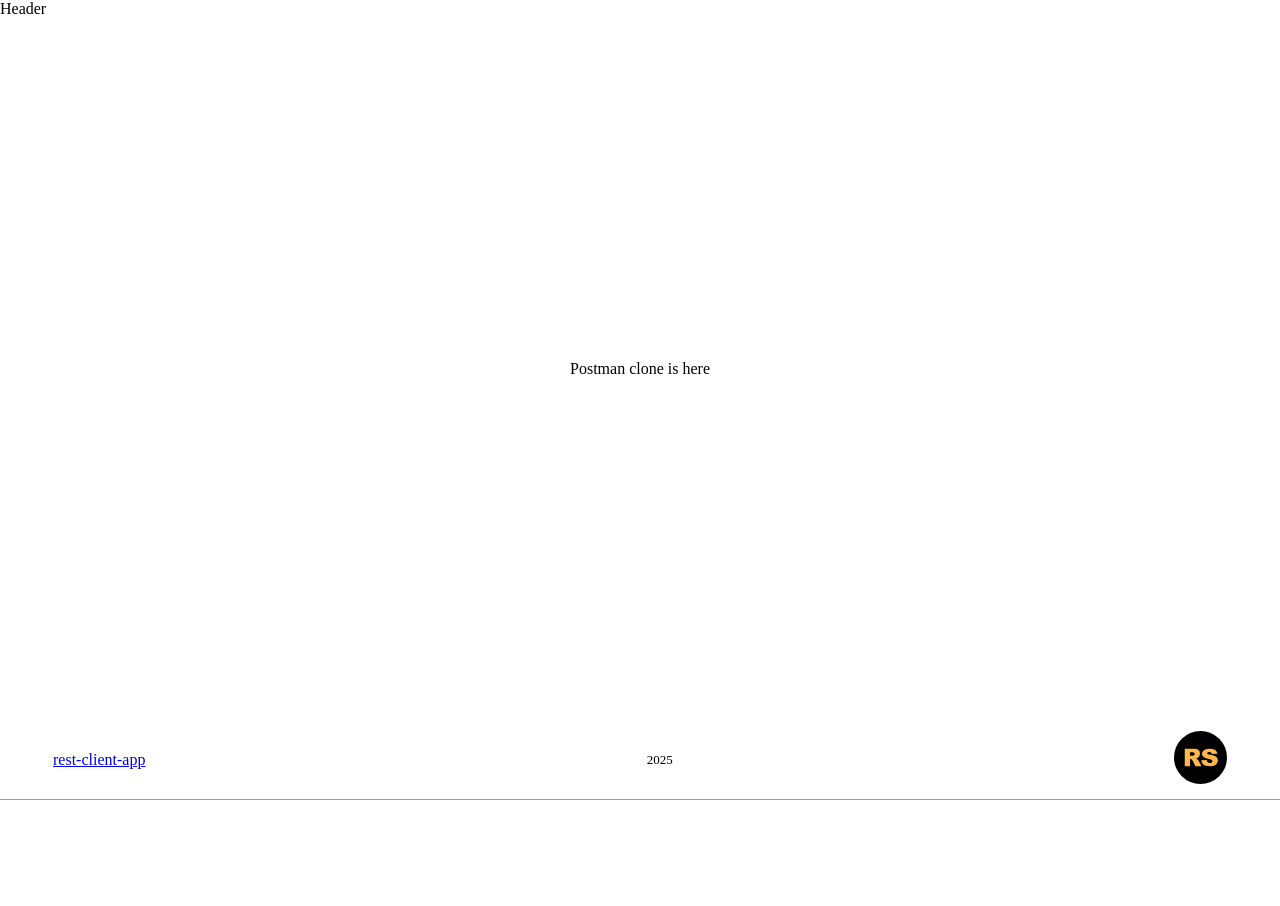
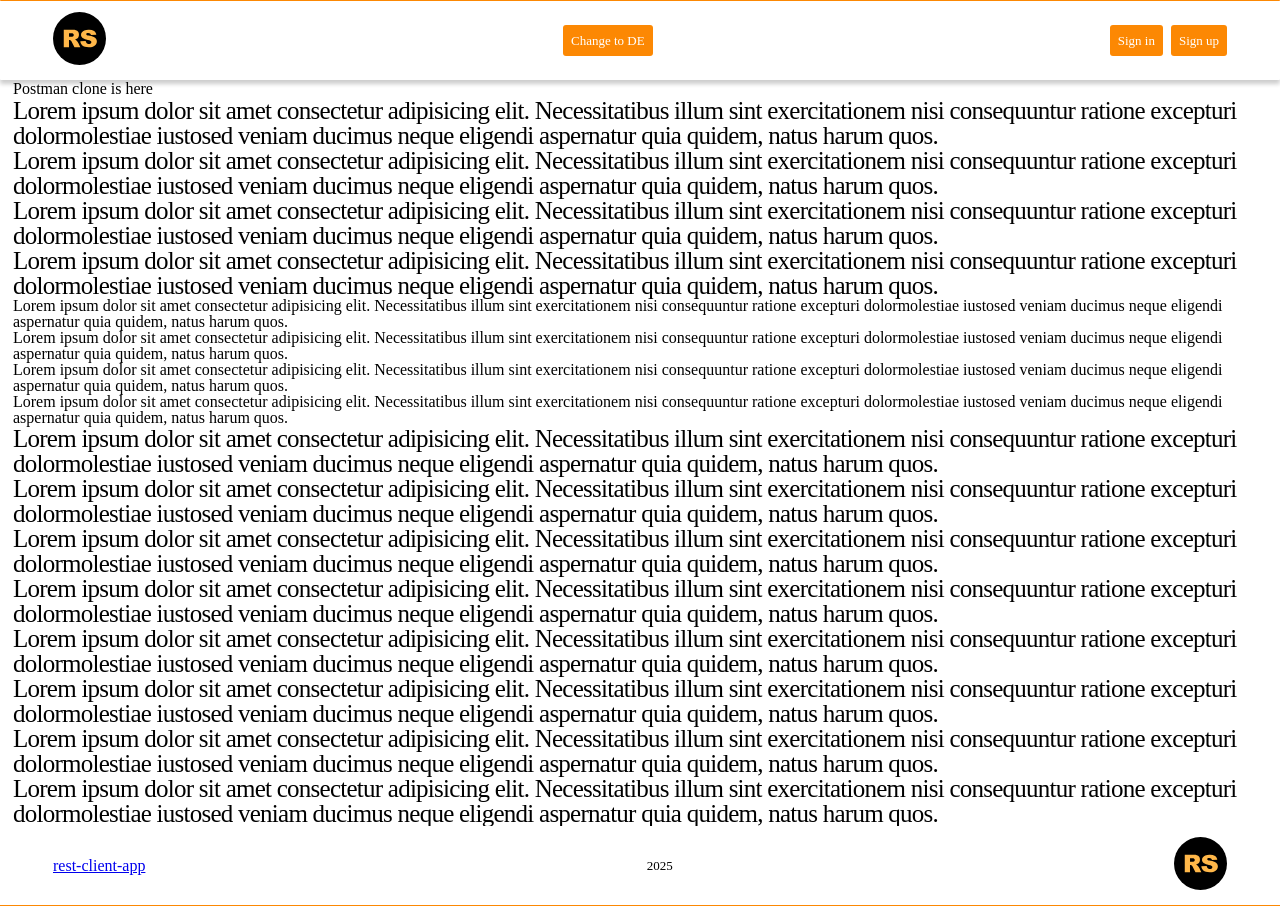
Before and after one commit to Veronika-Kashlej/RESTclient, a Next.js app: page / in a window 1280 px wide. Before the commit the page ends 800 px from the top, so only its background shows below. Built offline with nearby package versions, Linux system fonts and the light colour scheme.

Commit message:
feat: Add sticky header

```diff
--- a/app/App.scss
+++ b/app/App.scss
@@ -3,4 +3,5 @@
 @import '../src/utils/styles/general/general.sass';
 
 @import '../src/components/typo/typo.sass';
+@import '../src/components/header/header.sass';
 @import '../src/components/footer/footer.sass';
--- a/app/page.tsx
+++ b/app/page.tsx
@@ -1,13 +1,94 @@
 import './App.scss';
 
+import Header from '../src/components/header/header';
 import Footer from '../src/components/footer/footer';
 
 export default function Home() {
   return (
     <div className="app" data-testid="app">
-      <header data-testid="header">Header</header>
+      <Header></Header>
       <main style={{ flex: 1 }}>
         <p>Postman clone is here</p>
+        <p className="h2">
+          Lorem ipsum dolor sit amet consectetur adipisicing elit. Necessitatibus illum sint
+          exercitationem nisi consequuntur ratione excepturi dolormolestiae iustosed veniam ducimus
+          neque eligendi aspernatur quia quidem, natus harum quos.
+        </p>
+        <p className="h2">
+          Lorem ipsum dolor sit amet consectetur adipisicing elit. Necessitatibus illum sint
+          exercitationem nisi consequuntur ratione excepturi dolormolestiae iustosed veniam ducimus
+          neque eligendi aspernatur quia quidem, natus harum quos.
+        </p>
+        <p className="h2">
+          Lorem ipsum dolor sit amet consectetur adipisicing elit. Necessitatibus illum sint
+          exercitationem nisi consequuntur ratione excepturi dolormolestiae iustosed veniam ducimus
+          neque eligendi aspernatur quia quidem, natus harum quos.
+        </p>
+        <p className="h2">
+          Lorem ipsum dolor sit amet consectetur adipisicing elit. Necessitatibus illum sint
+          exercitationem nisi consequuntur ratione excepturi dolormolestiae iustosed veniam ducimus
+          neque eligendi aspernatur quia quidem, natus harum quos.
+        </p>
+        <p className="h3">
+          Lorem ipsum dolor sit amet consectetur adipisicing elit. Necessitatibus illum sint
+          exercitationem nisi consequuntur ratione excepturi dolormolestiae iustosed veniam ducimus
+          neque eligendi aspernatur quia quidem, natus harum quos.
+        </p>
+        <p className="h3">
+          Lorem ipsum dolor sit amet consectetur adipisicing elit. Necessitatibus illum sint
+          exercitationem nisi consequuntur ratione excepturi dolormolestiae iustosed veniam ducimus
+          neque eligendi aspernatur quia quidem, natus harum quos.
+        </p>
+        <p className="h3">
+          Lorem ipsum dolor sit amet consectetur adipisicing elit. Necessitatibus illum sint
+          exercitationem nisi consequuntur ratione excepturi dolormolestiae iustosed veniam ducimus
+          neque eligendi aspernatur quia quidem, natus harum quos.
+        </p>
+        <p className="h3">
+          Lorem ipsum dolor sit amet consectetur adipisicing elit. Necessitatibus illum sint
+          exercitationem nisi consequuntur ratione excepturi dolormolestiae iustosed veniam ducimus
+          neque eligendi aspernatur quia quidem, natus harum quos.
+        </p>
+        <p className="h2">
+          Lorem ipsum dolor sit amet consectetur adipisicing elit. Necessitatibus illum sint
+          exercitationem nisi consequuntur ratione excepturi dolormolestiae iustosed veniam ducimus
+          neque eligendi aspernatur quia quidem, natus harum quos.
+        </p>
+        <p className="h2">
+          Lorem ipsum dolor sit amet consectetur adipisicing elit. Necessitatibus illum sint
+          exercitationem nisi consequuntur ratione excepturi dolormolestiae iustosed veniam ducimus
+          neque eligendi aspernatur quia quidem, natus harum quos.
+        </p>
+        <p className="h2">
+          Lorem ipsum dolor sit amet consectetur adipisicing elit. Necessitatibus illum sint
+          exercitationem nisi consequuntur ratione excepturi dolormolestiae iustosed veniam ducimus
+          neque eligendi aspernatur quia quidem, natus harum quos.
+        </p>
+        <p className="h2">
+          Lorem ipsum dolor sit amet consectetur adipisicing elit. Necessitatibus illum sint
+          exercitationem nisi consequuntur ratione excepturi dolormolestiae iustosed veniam ducimus
+          neque eligendi aspernatur quia quidem, natus harum quos.
+        </p>
+        <p className="h2">
+          Lorem ipsum dolor sit amet consectetur adipisicing elit. Necessitatibus illum sint
+          exercitationem nisi consequuntur ratione excepturi dolormolestiae iustosed veniam ducimus
+          neque eligendi aspernatur quia quidem, natus harum quos.
+        </p>
+        <p className="h2">
+          Lorem ipsum dolor sit amet consectetur adipisicing elit. Necessitatibus illum sint
+          exercitationem nisi consequuntur ratione excepturi dolormolestiae iustosed veniam ducimus
+          neque eligendi aspernatur quia quidem, natus harum quos.
+        </p>
+        <p className="h2">
+          Lorem ipsum dolor sit amet consectetur adipisicing elit. Necessitatibus illum sint
+          exercitationem nisi consequuntur ratione excepturi dolormolestiae iustosed veniam ducimus
+          neque eligendi aspernatur quia quidem, natus harum quos.
+        </p>
+        <p className="h2">
+          Lorem ipsum dolor sit amet consectetur adipisicing elit. Necessitatibus illum sint
+          exercitationem nisi consequuntur ratione excepturi dolormolestiae iustosed veniam ducimus
+          neque eligendi aspernatur quia quidem, natus harum quos.
+        </p>
       </main>
       <Footer></Footer>
     </div>
--- a/src/components/footer/footer.tsx
+++ b/src/components/footer/footer.tsx
@@ -16,7 +16,7 @@ const Footer = () => {
       </a>
       <p className="h4">2025</p>
       <a rel="noreferrer" target="_blank" href="https://rs.school/courses/reactjs">
-        <Image src={rsLogo} alt="404 error" width={1200} height={600} />
+        <Image src={rsLogo} alt="404 error" width={80} height={80} />
       </a>
     </footer>
   );
--- /dev/null
+++ b/src/components/header/header.sass
@@ -0,0 +1,30 @@
+.header
+  display: flex
+  justify-content: space-between
+  align-items: center
+  padding: aCalc(16) aCalc(80)
+  border-top: aCalc(2) solid #fc8803
+  box-shadow: 0 aCalc(6) aCalc(6) rgba(0, 0, 0, 0.2)
+  border-radius: aCalc(2)
+  position: sticky
+  background-color: #ffffff
+  z-index: 1
+  top: 0
+  transition: padding .3s, background-color .3s
+  &__btns
+    display: flex
+    gap: aCalc(12)
+  img, svg, button
+    transition: transform .3s
+  svg, img
+    width: aCalc(80)
+    height: aCalc(80)
+    object-fit: cover
+    +mob($sm)
+      width: 50px
+      height: 50px
+  &._active
+    padding: aCalc(9) aCalc(40)
+    background-color: #cebcbc
+    img, svg, button
+      transform: scale(0.5)
--- /dev/null
+++ b/src/components/header/header.tsx
@@ -0,0 +1,21 @@
+import React from 'react';
+
+import rsLogo from '../../assets/rss-logo.svg';
+import Image from 'next/image';
+
+const Header = () => {
+  return (
+    <header data-testid="header" className="header">
+      <a rel="noreferrer" target="_blank" href="https://rs.school/courses/reactjs">
+        <Image src={rsLogo} alt="404 error" width={80} height={80} />
+      </a>
+      <button className="btn-language">Change to DE</button>
+      <div className="header__btns">
+        <button className="btn-primary">Sign in</button>
+        <button className="btn-primary">Sign up</button>
+      </div>
+    </header>
+  );
+};
+
+export default Header;
--- a/src/components/typo/typo.sass
+++ b/src/components/typo/typo.sass
@@ -33,3 +33,28 @@ h4, .h4
   +mob($sm)
     font-size: 16px
     line-height: 22px
+
+.btn-primary
+  padding: aCalc(14) aCalc(12)
+  border-radius: aCalc(4)
+  background-color: #fc8803
+  color: #ffffff
+  font-size: aCalc(20)
+  flex-shrink: 0
+  line-height: 100%
+  font-weight: 400
+  display: grid
+  justify-content: center
+  align-items: center
+  transition: background-color .3s
+  +mob($sm)
+    height: 60px
+    padding: 20px 14px
+    font-size: 20px
+    border-radius: 4px
+    width: 100%
+  &:hover
+    background-color: #f7c48b
+
+.btn-language
+  @extend .btn-primary !optional
--- a/src/utils/styles/general/general.sass
+++ b/src/utils/styles/general/general.sass
@@ -92,3 +92,5 @@ ul, ol
     display: grid
     justify-content: center
     align-items: center
+    padding: 0 aCalc(20)
+    overflow: hidden
```
